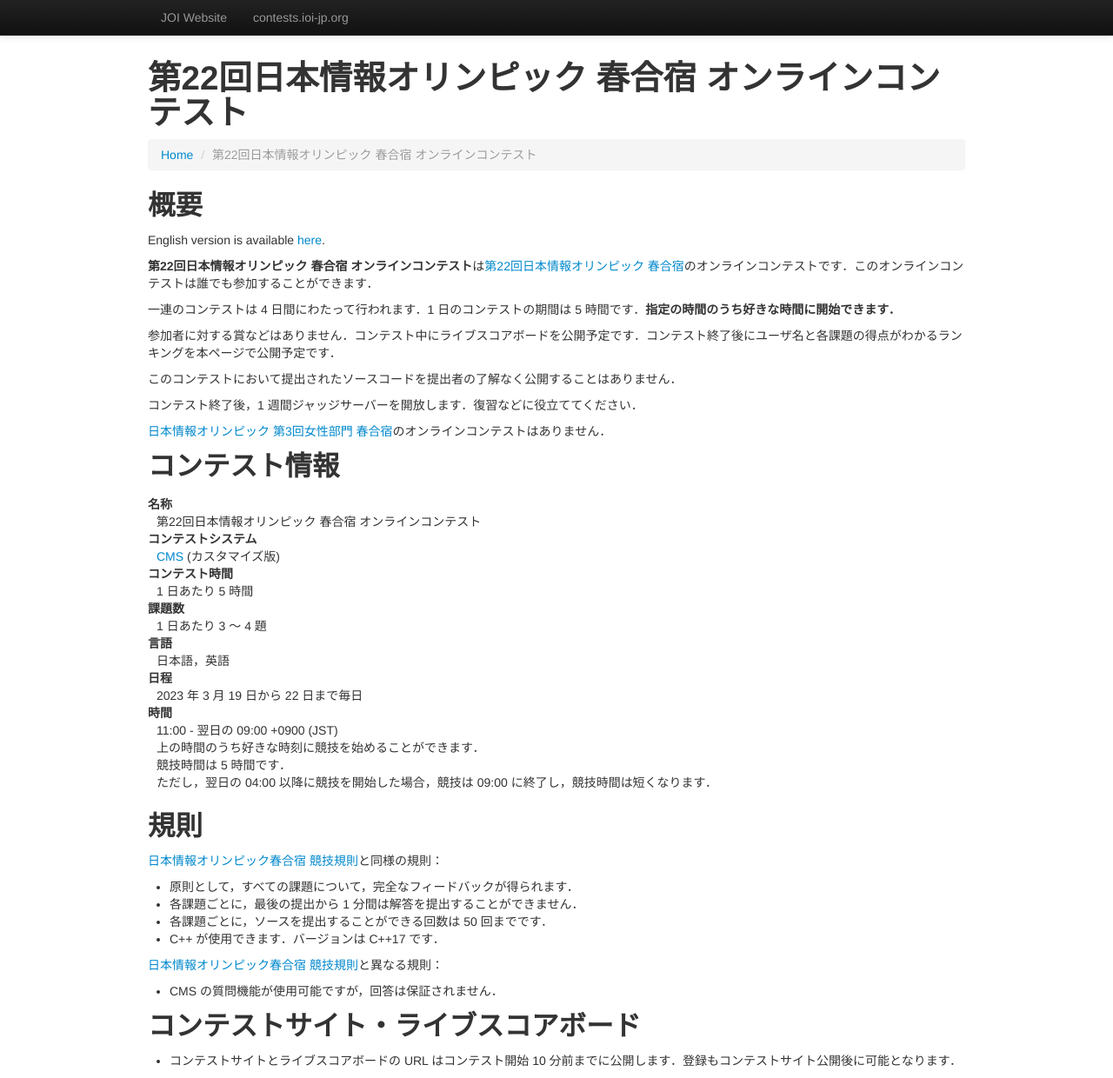
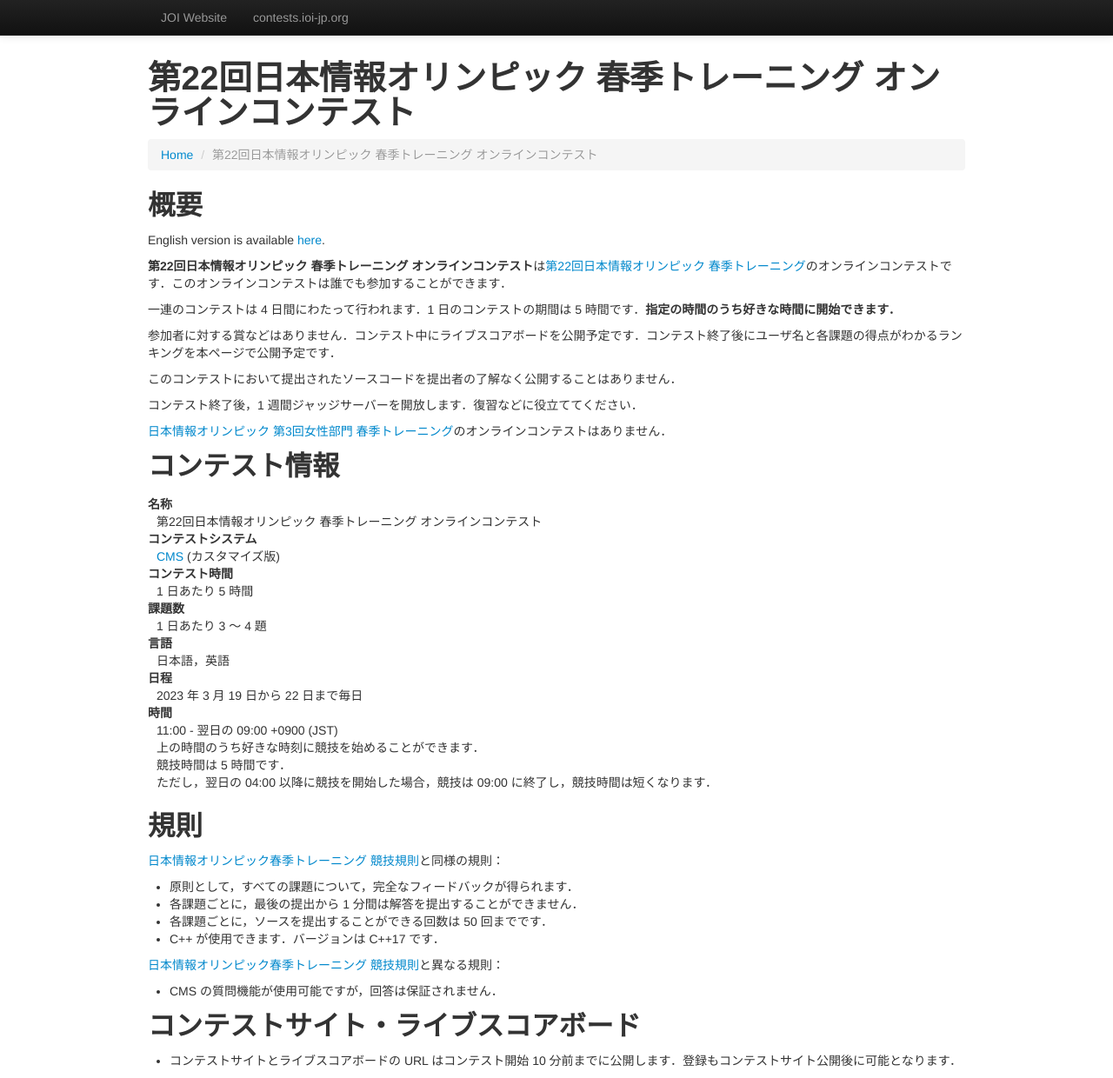
Before and after one commit to jcioi/joi-contests-site, a Jekyll site: the page built from joi-sp-2023/index.md, in a window 1280 px wide and 1240 px high. Shown: the whole window at 87% size. Built offline with Jekyll 4.4.1, drawn with Linux system fonts in a browser that asks for light colours.

Commit message:
fix statement

```diff
--- a/joi-sp-2023/index.md
+++ b/joi-sp-2023/index.md
@@ -1,7 +1,7 @@
 ---
 layout: "default"
 language: "ja"
-title: "第22回日本情報オリンピック 春合宿 オンラインコンテスト"
+title: "第22回日本情報オリンピック 春季トレーニング オンラインコンテスト"
 breadcrumb:
   - ["/", "Home"]
 ---
@@ -10,7 +10,7 @@ breadcrumb:
 
 English version is available [here](./index-en.html).
 
-**第22回日本情報オリンピック 春合宿 オンラインコンテスト**は[第22回日本情報オリンピック 春合宿](https://www.ioi-jp.org/camp/2023/2023-sp_camp-rules.html)のオンラインコンテストです．このオンラインコンテストは誰でも参加することができます．
+**第22回日本情報オリンピック 春季トレーニング オンラインコンテスト**は[第22回日本情報オリンピック 春季トレーニング](https://www.ioi-jp.org/camp/2023/2023-sp_camp-rules.html)のオンラインコンテストです．このオンラインコンテストは誰でも参加することができます．
 
 一連のコンテストは 4 日間にわたって行われます．1 日のコンテストの期間は 5 時間です．**指定の時間のうち好きな時間に開始できます．**
 
@@ -20,13 +20,13 @@ English version is available [here](./index-en.html).
 
 コンテスト終了後，1 週間ジャッジサーバーを開放します．復習などに役立ててください．
 
-[日本情報オリンピック 第3回女性部門 春合宿](https://www.ioi-jp.org/joig-camp/2023/2023-joig-sp_camp-rules.html)のオンラインコンテストはありません．
+[日本情報オリンピック 第3回女性部門 春季トレーニング](https://www.ioi-jp.org/joig-camp/2023/2023-joig-sp_camp-rules.html)のオンラインコンテストはありません．
 
 ## コンテスト情報
 
 <dl>
   <dt>名称</dt>
-  <dd>第22回日本情報オリンピック 春合宿 オンラインコンテスト</dd>
+  <dd>第22回日本情報オリンピック 春季トレーニング オンラインコンテスト</dd>
 
   <dt>コンテストシステム</dt>
   <dd>
@@ -54,14 +54,14 @@ English version is available [here](./index-en.html).
 
 ## 規則
 
-[日本情報オリンピック春合宿 競技規則](https://www.ioi-jp.org/camp/2023/2023-sp_camp-rules.html)と同様の規則：
+[日本情報オリンピック春季トレーニング 競技規則](https://www.ioi-jp.org/camp/2023/2023-sp_camp-rules.html)と同様の規則：
 
 - 原則として，すべての課題について，完全なフィードバックが得られます．
 - 各課題ごとに，最後の提出から 1 分間は解答を提出することができません．
 - 各課題ごとに，ソースを提出することができる回数は 50 回までです．
 - C++ が使用できます．バージョンは C++17 です．
 
-[日本情報オリンピック春合宿 競技規則](https://www.ioi-jp.org/camp/2023/2023-sp_camp-rules.html)と異なる規則：
+[日本情報オリンピック春季トレーニング 競技規則](https://www.ioi-jp.org/camp/2023/2023-sp_camp-rules.html)と異なる規則：
 
 - CMS の質問機能が使用可能ですが，回答は保証されません．
 
```
Also changed, not shown: joi-sp-2023/index-en.md (+6 -6 lines).
